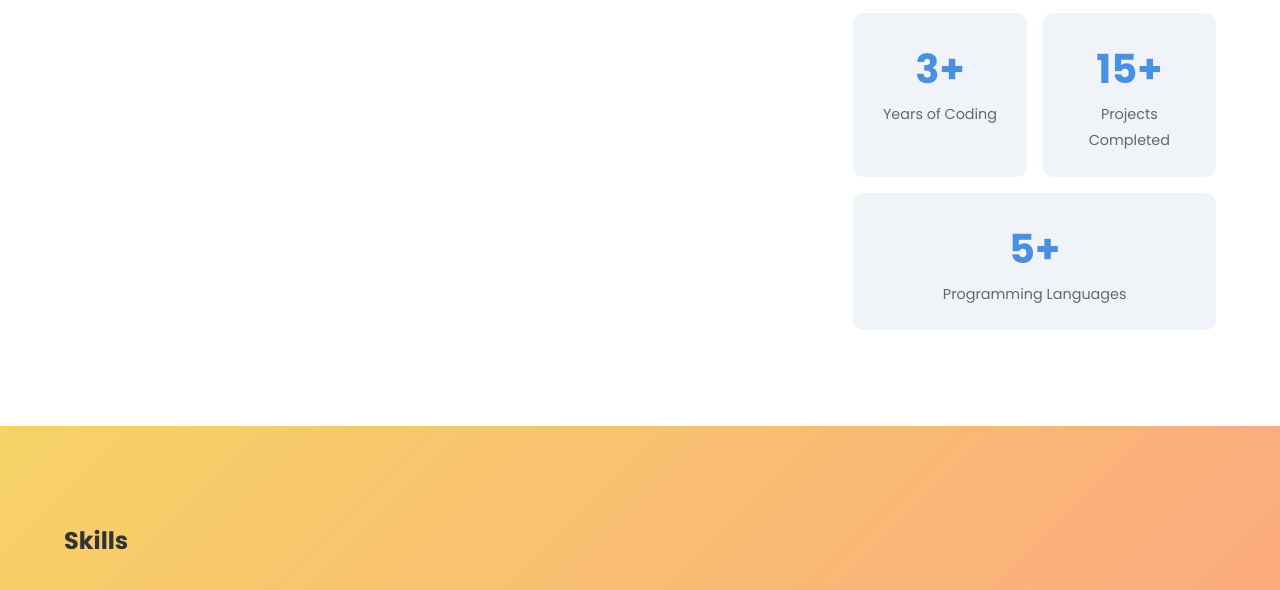
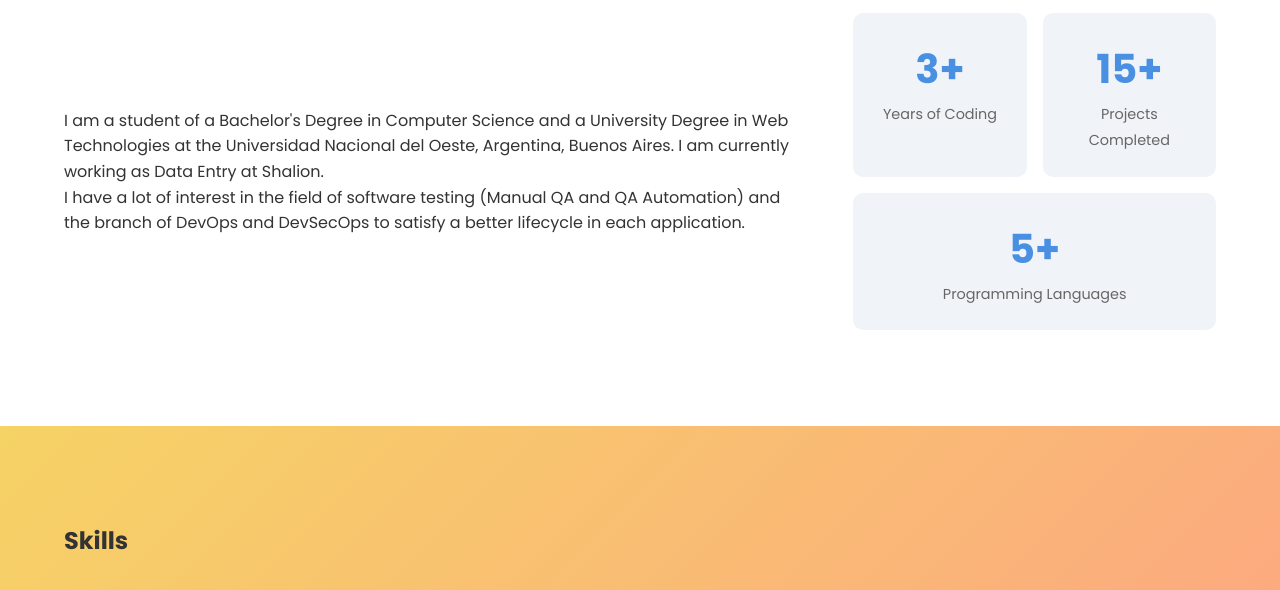
Before and after one commit to EliseyAgustin/Portfolio, a plain HTML site: page index.html in a window 1280 px wide. Shown: the part 937-1527 px from the top of the page. Drawn offline with Linux system fonts and the light colour scheme; a script that the page names is missing.

Commit message:
Update index.html

```diff
--- a/index.html
+++ b/index.html
@@ -40,8 +40,9 @@
             <h2>About Me</h2>
             <div class="about-content">
                 <div class="about-text">
-                    <p></p>
-                    <p></p>
+                    <p>I am a student of a Bachelor's Degree in Computer Science and a University Degree in Web Technologies at the Universidad Nacional del Oeste, Argentina, Buenos Aires.
+                        I am currently working as Data Entry at Shalion.</p>
+                    <p>I have a lot of interest in the field of software testing (Manual QA and QA Automation) and the branch of DevOps and DevSecOps to satisfy a better lifecycle in each application.</p>
                 </div>
                 <div class="about-stats">
                     <div class="stat">
```
